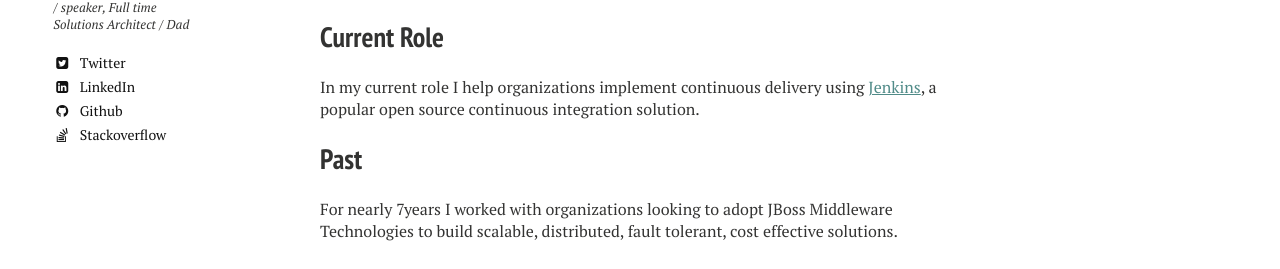
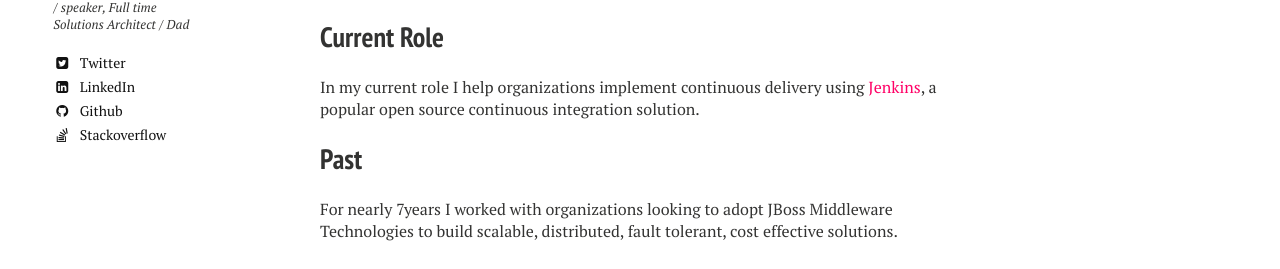
Before and after one commit to uaarkoti/uaarkoti.github.io, a Jekyll site: the page built from about/index.md, in a window 1280 px wide. Shown: the part 673-942 px from the top of the page. Built offline with Jekyll 4.4.1, drawn with Linux system fonts in a browser that asks for light colours; nearby versions of some CDN libraries.

Commit message:
Modified Link colors and style to something more visible

```diff
--- a/_sass/page.scss
+++ b/_sass/page.scss
@@ -444,8 +444,8 @@ $button-size: 1.5rem;
 	// Dotted line underlines for links
 	p > a,
 	li > a {
-		text-decoration: underline;
-		color: #508B88;
+		//text-decoration: underline;
+		color: #FF0066;
 	}
 }
 
```
